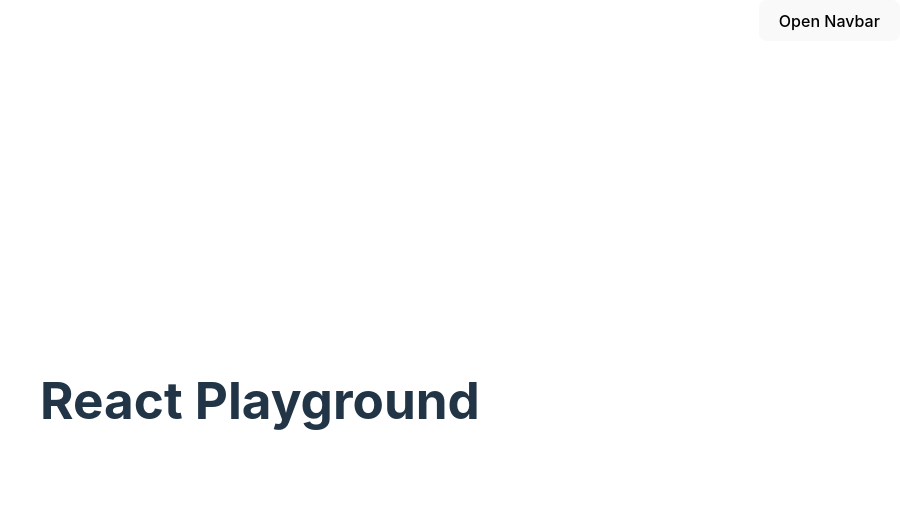
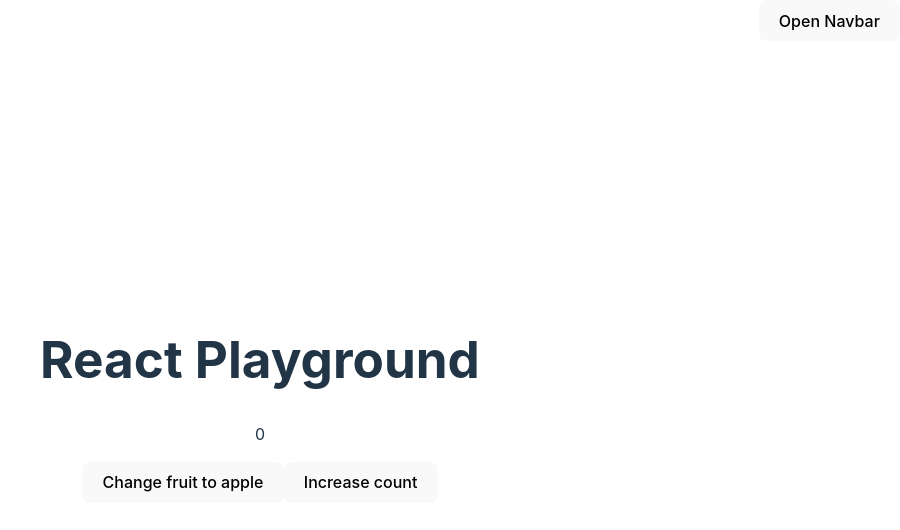
Before and after one commit to jaychang99/playground, a React (Vite) app in the folder react-playground/: page /react-docs/use-effect in a window 1280 px wide. Shown: the top 530 px of the page, without its empty margins (380-1280 px from the left). Built offline with nearby package versions, Linux system fonts and the light colour scheme.

Commit message:
feat: useEffect 문서 읽으면서 예시 코드 테스트

```diff
--- a/react-playground/src/constants/routes.tsx
+++ b/react-playground/src/constants/routes.tsx
@@ -2,6 +2,7 @@ import ScreenExampleZustand from '@/features/micro-state-management/example-zust
 import { ScreenGlobalStateManagementLibraries } from '@/features/micro-state-management/global-state-management-libraries/ScreenGlobalStateManagementLibraries';
 import { ScreenSubscriptionModelWithContext } from '@/features/micro-state-management/subscription-model-with-context/ScreenSubscriptionModelWithContext';
 import { ScreenSubscriptionModel } from '@/features/micro-state-management/subscription-model/ScreenSubscriptionModel';
+import ScreenUseEffectDocs from '@/features/react-docs/use-effect/ScreenUseEffectDocs';
 
 type Route = {
   title: string;
@@ -30,4 +31,9 @@ export const ROUTES: Route[] = [
     path: '/micro-state-management/example-zustand',
     element: <ScreenExampleZustand />,
   },
+  {
+    title: 'useEffect 문서 읽기',
+    path: '/react-docs/use-effect',
+    element: <ScreenUseEffectDocs />,
+  },
 ];
--- /dev/null
+++ b/react-playground/src/features/react-docs/use-effect/ScreenUseEffectDocs.tsx
@@ -0,0 +1,32 @@
+import { getCountry } from '@/features/react-docs/use-effect/get-country';
+import { useEffect, useState } from 'react';
+
+interface Props {
+  name: string;
+  age: number;
+}
+
+const country = getCountry();
+
+const App = ({ name, age }: Props) => {
+  const [fruit, setFruit] = useState('banana');
+  const [count, setCount] = useState(0);
+
+  useEffect(() => {
+    console.log(`${name} likes ${fruit}. `);
+    console.log(`${name} is from ${country}. `);
+  }, [name, fruit, country]); // 적절한 의존성 배열?
+
+  return (
+    <div>
+      <p>{age}</p>
+      <p>{count}</p>
+      <button onClick={() => setFruit('apple')}>Change fruit to apple</button>
+      <button onClick={() => setCount((prev) => prev + 1)}>
+        Increase count
+      </button>
+    </div>
+  );
+};
+
+export default App;
--- /dev/null
+++ b/react-playground/src/features/react-docs/use-effect/get-country.ts
@@ -0,0 +1,3 @@
+export const getCountry = () => {
+  return 'South Korea';
+};
```
Also changed, not shown: react-playground/src/features/micro-state-management/example-zustand/stores/store.ts (+8 -8 lines).
